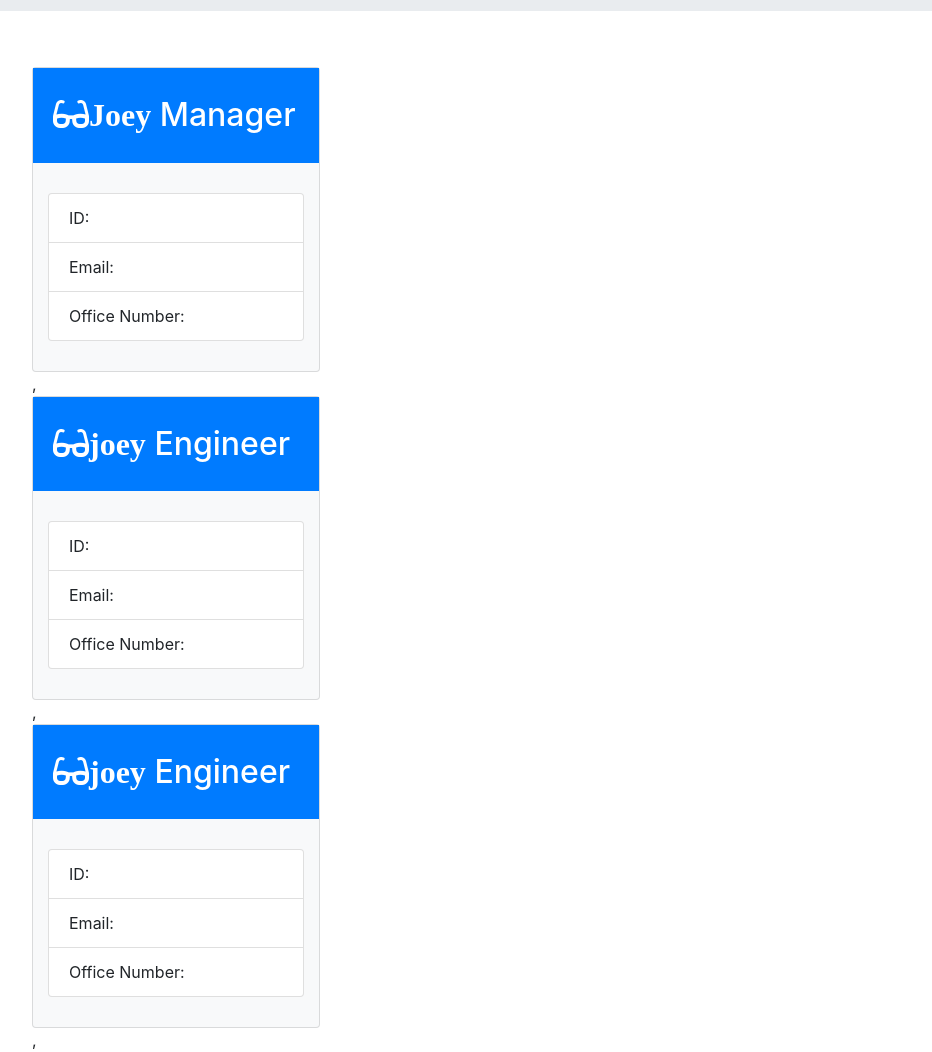
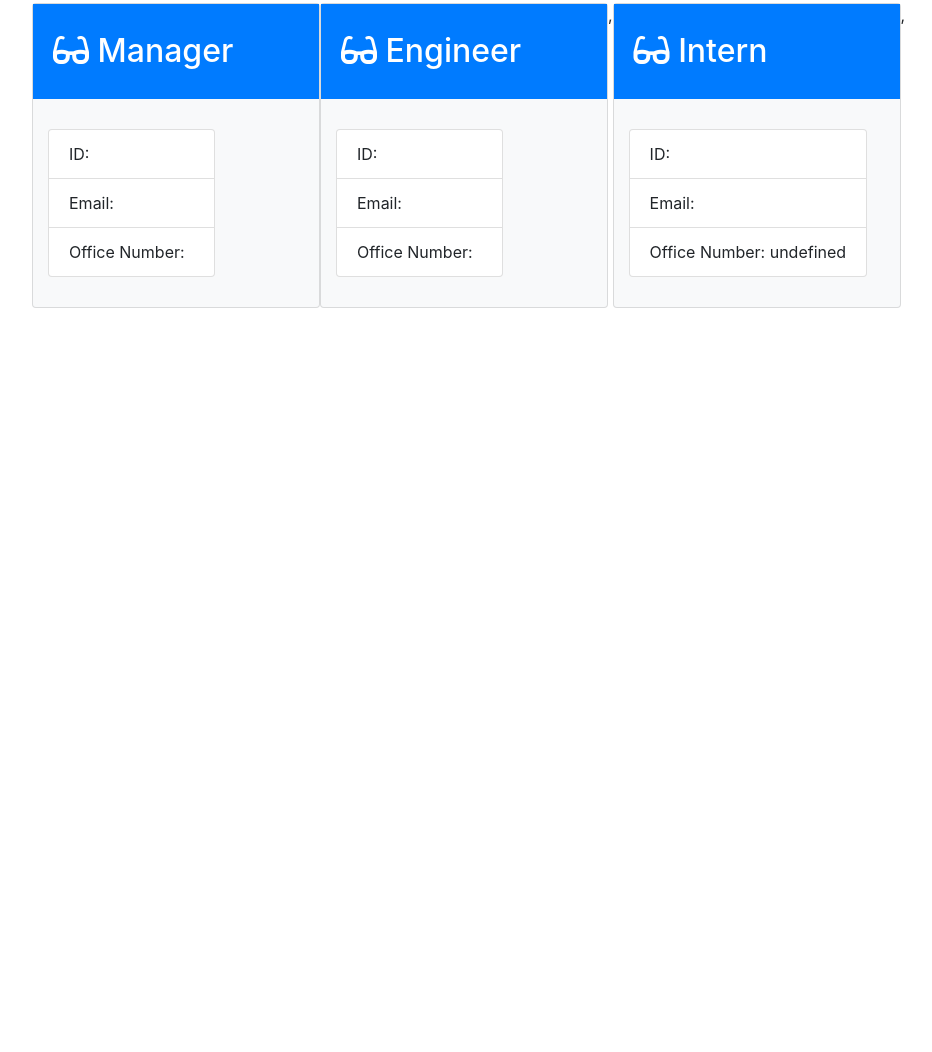
Before and after one commit to Kuiil7/Team-Profile-Generator, a website: page team.html in a window 1280 px wide. Shown: the part 256-1308 px from the top of the page, without its empty margins (53-985 px from the left). After the commit the page ends 800 px from the top, so only its background shows below. Drawn offline with nearby package versions, Linux system fonts and the light colour scheme.

Commit message:
adding corret html styling to appear in rows and wrapped within contaniner via flex method

```diff
--- a/app.js
+++ b/app.js
@@ -121,8 +121,3 @@ initalize()
   team.splice(team.length-1,0,manager.getHTML());
   buildTeam();
 });
-
-
-
-
-a
--- a/package.json
+++ b/package.json
@@ -10,6 +10,7 @@
   "dependencies": {
     "inquirer": "^7.0.4",
     "jest": "^25.1.0",
+    "open": "^7.0.2",
     "run": "^1.4.0",
     "test": "^0.6.0"
   },
--- a/team.html
+++ b/team.html
@@ -15,6 +15,13 @@
             align-items: center;
             font-weight: bold;
         }
+
+        .container {
+          display: flex;
+          flex-direction: row;
+        }
+
+
     </style>
 </head>
 
@@ -30,48 +37,49 @@
 
 <div class="card text-black bg-light" style="width: 18rem;">
             <div class="card-body bg-primary ">
-                <h1 class="manager-name text-white"></h1>
 
-              <h2 class="text-white"><i class="fas fa-glasses">Joey</i>&nbsp;Manager</h2>
+                <h1 class="manager-name text-white text-center"></h1>
+
+              <h2 class="text-white"><i class="fas fa-glasses"></i>&nbsp;Manager</h2>
             </div>
 <div class="container">
               <ul class="list-group list-group" style="padding-top:30px;padding-bottom:30px;">
 
-                <li class="list-group-item">ID: </li>
-                <li class="list-group-item">Email:</li>
-                <li class="list-group-item">Office Number:</li>
+                <li class="list-group-item">ID: &nbsp;  </li>
+                <li class="list-group-item">Email: &nbsp; </li>
+                <li class="list-group-item">Office Number: &nbsp; </li>
+              </ul>
+
+          </div>
+        </div>
+        <div class="card text-black bg-light" style="width: 18rem;">
+            <div class="card-body bg-primary ">
+                <h1 class="manager-name text-white text-center"></h1>
+
+              <h2 class="text-white"><i class="fas fa-glasses"></i>&nbsp;Engineer</h2>
+            </div>
+<div class="container">
+              <ul class="list-group list-group" style="padding-top:30px;padding-bottom:30px;">
+
+                <li class="list-group-item">ID: &nbsp;  </li>
+                <li class="list-group-item">Email: &nbsp; </li>
+                <li class="list-group-item">Office Number: &nbsp; </li>
               </ul>
 
           </div>
         </div>,
         <div class="card text-black bg-light" style="width: 18rem;">
             <div class="card-body bg-primary ">
-                <h1 class="manager-name text-white"></h1>
+                <h1 class="manager-name text-white text-center"></h1>
 
-              <h2 class="text-white"><i class="fas fa-glasses">joey</i>&nbsp;Engineer</h2>
+              <h2 class="text-white"><i class="fas fa-glasses"></i>&nbsp;Intern</h2>
             </div>
 <div class="container">
               <ul class="list-group list-group" style="padding-top:30px;padding-bottom:30px;">
 
-                <li class="list-group-item">ID: </li>
-                <li class="list-group-item">Email:</li>
-                <li class="list-group-item">Office Number:</li>
-              </ul>
-
-          </div>
-        </div>,
-        <div class="card text-black bg-light" style="width: 18rem;">
-            <div class="card-body bg-primary ">
-                <h1 class="manager-name text-white"></h1>
-
-              <h2 class="text-white"><i class="fas fa-glasses">joey</i>&nbsp;Engineer</h2>
-            </div>
-<div class="container">
-              <ul class="list-group list-group" style="padding-top:30px;padding-bottom:30px;">
-
-                <li class="list-group-item">ID: </li>
-                <li class="list-group-item">Email:</li>
-                <li class="list-group-item">Office Number:</li>
+                <li class="list-group-item">ID: &nbsp; </li>
+                <li class="list-group-item">Email: &nbsp; </li>
+                <li class="list-group-item">Office Number:&nbsp;undefined</li>
               </ul>
 
           </div>
```
Also changed, not shown: lib/main.js, 1 other file.
